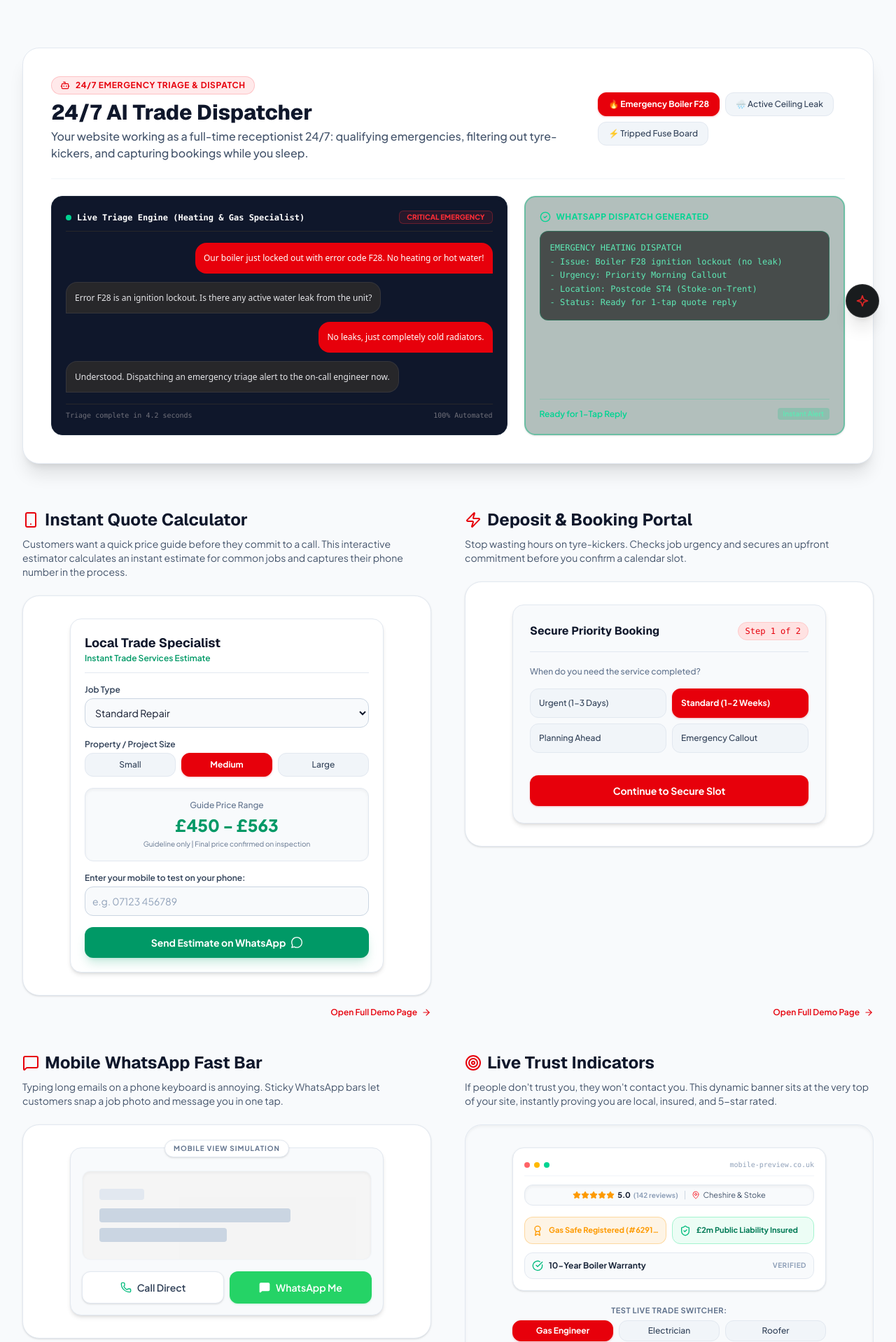
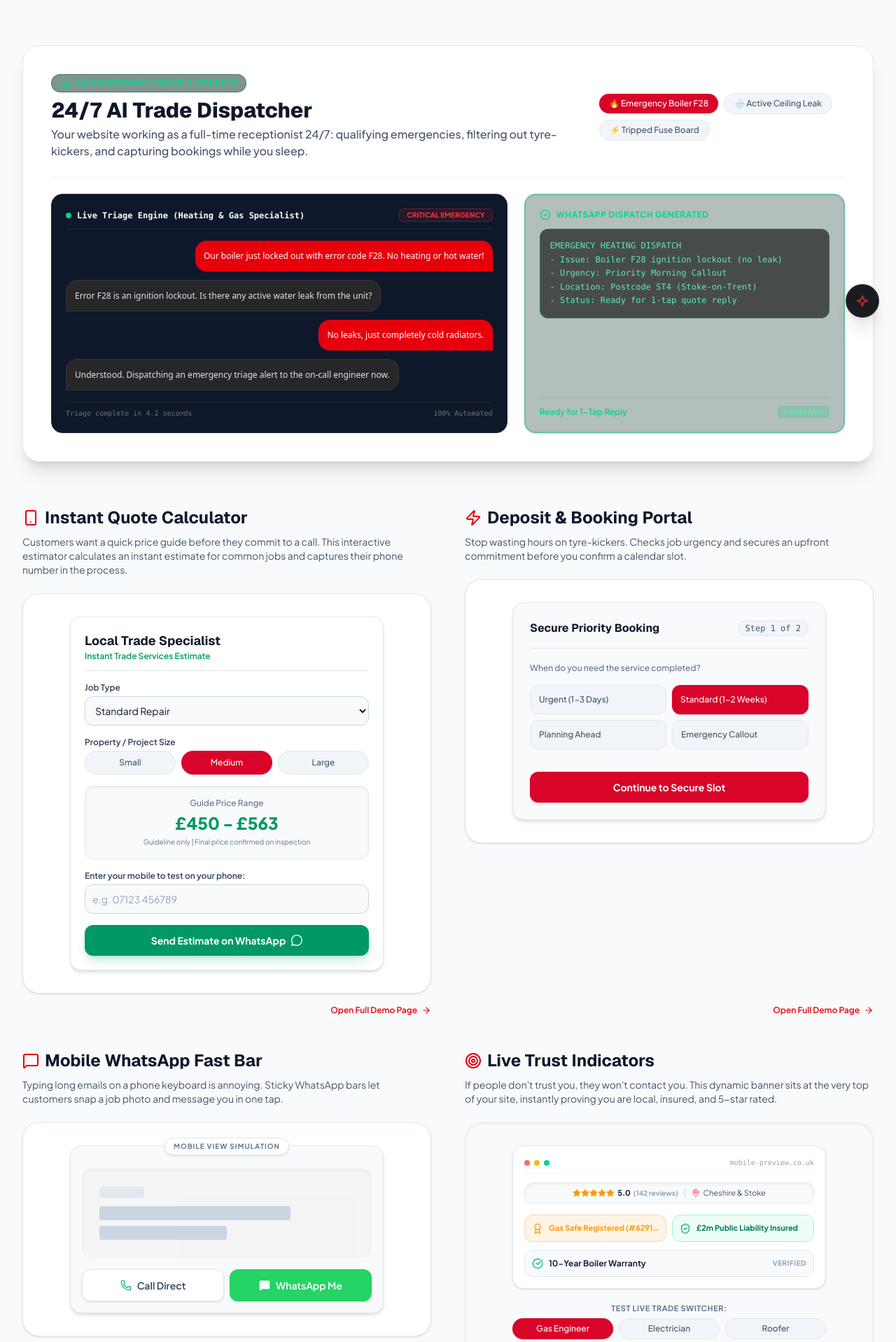
Before and after one commit to stokie2605/dean-wilshaw-web-development, a React (Vite) app: page /tools in a window 1280 px wide. Shown: the part 322-2240 px from the top of the page at 70% size. Built offline with nearby package versions, Linux system fonts and the light colour scheme; grey boxes are pictures that could not be loaded.

Commit message:
Restore proper badge and pill color hierarchy: subtle emerald for eyebrows, slate for info tags, red strictly for selected toggles/actions

```diff
--- a/src/App.tsx
+++ b/src/App.tsx
@@ -110,7 +110,7 @@ export default function App() {
             <div className="max-w-6xl mx-auto">
               <div className="bg-white dark:bg-black border border-slate-200 dark:border-zinc-800 rounded-3xl p-8 sm:p-12 shadow-xl flex flex-col lg:flex-row items-center justify-between gap-8">
                 <div className="space-y-4 max-w-2xl text-center lg:text-left">
-                  <div className="inline-flex items-center gap-2 px-3 py-1 rounded-full bg-emerald-100 dark:bg-emerald-900/30 border border-emerald-300 dark:border-emerald-700 text-emerald-700 dark:text-emerald-400 text-xs font-bold uppercase tracking-wider">
+                  <div className="inline-flex items-center gap-2 px-3 py-1 rounded-full bg-emerald-950/50 text-emerald-400 border border-emerald-800/50 text-xs font-semibold uppercase tracking-wide">
                     <Bot className="w-3.5 h-3.5" />
                     Interactive Sandbox
                   </div>
@@ -146,7 +146,7 @@ export default function App() {
           {/* 5. Pricing & Audits Teaser Banner */}
           <section className="py-16 px-4 sm:px-6 lg:px-8 bg-slate-50 dark:bg-zinc-950 text-center">
             <div className="max-w-4xl mx-auto space-y-4">
-              <div className="inline-flex items-center gap-2 px-3 py-1 rounded-full bg-red-500/10 text-red-600 dark:text-red-400 border border-red-500/20 text-xs font-bold uppercase tracking-wider">
+              <div className="inline-flex items-center gap-2 px-3 py-1 rounded-full bg-emerald-950/50 text-emerald-400 border border-emerald-800/50 text-xs font-semibold uppercase tracking-wide">
                 <Gauge className="w-3.5 h-3.5" />
                 Transparent Pricing
               </div>
--- a/src/components/PortfolioShowcaseSection.tsx
+++ b/src/components/PortfolioShowcaseSection.tsx
@@ -120,7 +120,7 @@ export const PortfolioShowcaseSection: React.FC<PortfolioProps> = ({ onOpenQuote
       <div className="max-w-7xl mx-auto">
 
         <div className="text-center mb-16 md:mb-24 flex flex-col items-center max-w-3xl mx-auto">
-          <span className="text-xs font-mono uppercase tracking-widest text-red-700 dark:text-red-500 font-semibold mb-3 bg-red-500/10 px-4 py-1.5 rounded-full border border-red-500/20">
+          <span className="bg-emerald-950/50 text-emerald-400 border border-emerald-800/50 text-xs font-semibold tracking-wide uppercase px-3 py-1 rounded-full mb-3 inline-flex items-center">
             PORTFOLIO EXAMPLES
           </span>
           <h2 className="font-geist font-bold text-4xl sm:text-5xl text-slate-900 dark:text-zinc-100 mb-6 tracking-tight">
--- a/src/components/tools/QuoteEstimator.tsx
+++ b/src/components/tools/QuoteEstimator.tsx
@@ -52,10 +52,10 @@ export function QuoteEstimator() {
                 key={s}
                 type="button"
                 onClick={() => setSize(s)}
-                className={`py-2 text-xs rounded-xl border transition-all ${
+                className={`py-2 text-xs rounded-full transition-all ${
                   size === s
-                    ? 'bg-red-600 text-white border-red-600 font-bold shadow-sm shadow-red-600/20'
-                    : 'bg-slate-100 dark:bg-zinc-800 hover:bg-slate-200 dark:hover:bg-zinc-700 text-slate-700 dark:text-zinc-300 border-slate-200 dark:border-zinc-700/60 font-medium'
+                    ? 'bg-[#D90429] text-white font-medium shadow-sm'
+                    : 'bg-slate-100 dark:bg-slate-900/80 text-slate-600 dark:text-slate-400 border border-slate-200 dark:border-slate-700/60 hover:text-slate-900 dark:hover:text-slate-200 font-medium'
                 }`}
               >
                 {s}
--- a/src/components/trade-tools/IntakeDeposit.tsx
+++ b/src/components/trade-tools/IntakeDeposit.tsx
@@ -9,7 +9,7 @@ export const IntakeDeposit: React.FC = () => {
     <div className="w-full max-w-md mx-auto p-6 rounded-2xl bg-slate-50 dark:bg-zinc-900 border border-slate-200 dark:border-zinc-800 shadow-md">
       <div className="flex items-center justify-between border-b border-slate-200 dark:border-zinc-800 pb-4 mb-5">
         <h3 className="font-bold text-base text-slate-900 dark:text-white">Secure Priority Booking</h3>
-        <span className="text-xs px-2.5 py-1 rounded-full bg-red-100 dark:bg-red-900/30 text-red-600 dark:text-red-400 border border-red-200 dark:border-red-500/30 font-mono">
+        <span className="text-xs px-2.5 py-0.5 rounded-full bg-slate-100 dark:bg-slate-800 text-slate-600 dark:text-slate-300 border border-slate-200 dark:border-slate-700 font-mono">
           Step {step} of 2
         </span>
       </div>
@@ -23,10 +23,10 @@ export const IntakeDeposit: React.FC = () => {
                 key={option}
                 type="button"
                 onClick={() => setUrgency(option)}
-                className={`p-3 rounded-xl text-xs border text-left transition-all ${
+                className={`p-3 rounded-xl text-xs text-left transition-all ${
                   urgency === option
-                    ? 'bg-red-600 text-white border-red-600 font-bold shadow-sm shadow-red-600/20'
-                    : 'bg-slate-100 dark:bg-zinc-800 hover:bg-slate-200 dark:hover:bg-zinc-700 text-slate-700 dark:text-zinc-300 border-slate-200 dark:border-zinc-700/60 font-medium'
+                    ? 'bg-[#D90429] text-white font-medium shadow-sm'
+                    : 'bg-slate-100 dark:bg-slate-900/80 text-slate-600 dark:text-slate-400 border border-slate-200 dark:border-slate-700/60 hover:text-slate-900 dark:hover:text-slate-200 font-medium'
                 }`}
               >
                 {option}
@@ -37,7 +37,7 @@ export const IntakeDeposit: React.FC = () => {
           <button
             type="button"
             onClick={() => setStep(2)}
-            className="w-full mt-4 py-3 px-4 rounded-xl bg-red-600 hover:bg-red-700 text-white font-bold text-sm transition-all shadow-sm shadow-red-600/20"
+            className="w-full mt-4 py-3 px-4 rounded-xl bg-[#D90429] hover:bg-[#b80322] text-white font-bold text-sm transition-all shadow-sm shadow-red-600/20"
           >
             Continue to Secure Slot
           </button>
--- a/src/components/trade-tools/SocialProofBanner.tsx
+++ b/src/components/trade-tools/SocialProofBanner.tsx
@@ -118,10 +118,10 @@ export const SocialProofBanner: React.FC = () => {
               key={key}
               type="button"
               onClick={() => setSelectedTrade(key as any)}
-              className={`py-1.5 px-2 text-xs rounded-xl border transition-all ${
+              className={`py-1.5 px-2 text-xs rounded-full transition-all ${
                 selectedTrade === key
-                  ? 'bg-red-600 text-white border-red-600 font-bold shadow-sm shadow-red-600/20'
-                  : 'bg-slate-100 dark:bg-zinc-800 hover:bg-slate-200 dark:hover:bg-zinc-700 text-slate-700 dark:text-zinc-300 border-slate-200 dark:border-zinc-700/60 font-medium'
+                  ? 'bg-[#D90429] text-white font-medium shadow-sm'
+                  : 'bg-slate-100 dark:bg-slate-900/80 text-slate-600 dark:text-slate-400 border border-slate-200 dark:border-slate-700/60 hover:text-slate-900 dark:hover:text-slate-200 font-medium'
               }`}
             >
               {label}
--- a/src/pages/ToolsPage.tsx
+++ b/src/pages/ToolsPage.tsx
@@ -87,7 +87,7 @@ export const ToolsPage: React.FC = () => {
 
           {/* Showroom Header */}
           <div className="max-w-3xl mx-auto text-center mb-16">
-            <div className="inline-flex items-center justify-center px-4 py-1.5 mb-4 rounded-full bg-emerald-100 dark:bg-emerald-900/30 border border-emerald-200 dark:border-emerald-500/30 text-emerald-700 dark:text-emerald-400 text-xs font-bold tracking-widest uppercase">
+            <div className="inline-flex items-center justify-center px-3 py-1 mb-4 rounded-full bg-emerald-950/50 text-emerald-400 border border-emerald-800/50 text-xs font-semibold uppercase tracking-wide">
               Interactive Sandbox
             </div>
             <h1 className="text-3xl sm:text-5xl font-black mb-4 tracking-tight text-slate-900 dark:text-white">
@@ -105,7 +105,7 @@ export const ToolsPage: React.FC = () => {
               {/* Header & Sub-copy */}
               <div className="flex flex-col md:flex-row md:items-center justify-between gap-4 border-b border-slate-100 dark:border-zinc-800 pb-6">
                 <div>
-                  <div className="inline-flex items-center gap-2 px-3 py-1 rounded-full bg-red-500/10 text-red-600 dark:text-red-400 border border-red-500/20 text-xs font-bold uppercase tracking-wider mb-2">
+                  <div className="inline-flex items-center gap-2 px-3 py-1 rounded-full bg-emerald-950/50 text-emerald-400 border border-emerald-800/50 text-xs font-semibold uppercase tracking-wide mb-2">
                     <Bot className="w-3.5 h-3.5" />
                     24/7 Emergency Triage &amp; Dispatch
                   </div>
@@ -124,10 +124,10 @@ export const ToolsPage: React.FC = () => {
                       key={key}
                       type="button"
                       onClick={() => setSelectedScenario(key)}
-                      className={`px-3.5 py-2 rounded-xl text-xs rounded-xl border transition-all ${
+                      className={`px-3.5 py-1.5 rounded-full text-xs transition-all ${
                         selectedScenario === key
-                          ? 'bg-red-600 text-white border-red-600 font-bold shadow-sm shadow-red-600/20'
-                          : 'bg-slate-100 dark:bg-zinc-800 hover:bg-slate-200 dark:hover:bg-zinc-700 text-slate-700 dark:text-zinc-300 border-slate-200 dark:border-zinc-700/60 font-medium'
+                          ? 'bg-[#D90429] text-white font-medium shadow-sm'
+                          : 'bg-slate-100 dark:bg-slate-900/80 text-slate-600 dark:text-slate-400 border border-slate-200 dark:border-slate-700/60 hover:text-slate-900 dark:hover:text-slate-200 font-medium'
                       }`}
                     >
                       {scenarios[key].label}
@@ -305,7 +305,7 @@ export const ToolsPage: React.FC = () => {
 
           {/* 3. BOTTOM CALL TO ACTION BANNER */}
           <div className="bg-gradient-to-r from-red-950/40 via-zinc-900 to-black border border-zinc-800 rounded-3xl p-8 sm:p-12 text-center shadow-2xl relative overflow-hidden">
-            <div className="inline-flex items-center gap-2 px-3.5 py-1.5 rounded-full bg-red-600/20 text-red-400 border border-red-500/30 text-xs font-bold uppercase tracking-wider mb-4">
+            <div className="inline-flex items-center gap-2 px-3.5 py-1 rounded-full bg-emerald-950/50 text-emerald-400 border border-emerald-800/50 text-xs font-semibold uppercase tracking-wide mb-4">
               <Wrench className="w-3.5 h-3.5" />
               Standalone Add-on Plugins
             </div>
@@ -321,7 +321,7 @@ export const ToolsPage: React.FC = () => {
                 href="https://wa.me/447348733365?text=Hi%20Dean,%20I'm%20interested%20in%20installing%20one%20of%20your%20interactive%20lead%20tools"
                 target="_blank"
                 rel="noreferrer"
-                className="px-6 py-3.5 rounded-xl bg-[#25D366] hover:bg-[#20bd5a] text-white font-bold text-sm transition-all shadow-lg shadow-[#25D366]/20 flex items-center gap-2"
+                className="px-6 py-3.5 rounded-xl bg-[#25D366] text-black font-semibold hover:bg-[#20ba5a] text-sm transition-all shadow-lg shadow-[#25D366]/20 flex items-center gap-2"
               >
                 <MessageSquare className="w-4 h-4 fill-current" />
                 WhatsApp Dean to Install
```
Also changed, not shown: src/components/HeroSection.tsx (+33 -36 lines), src/pages/PricingPage.tsx (+20 -14 lines).
